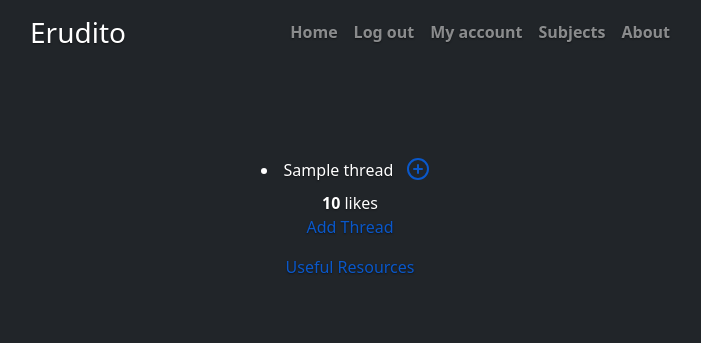
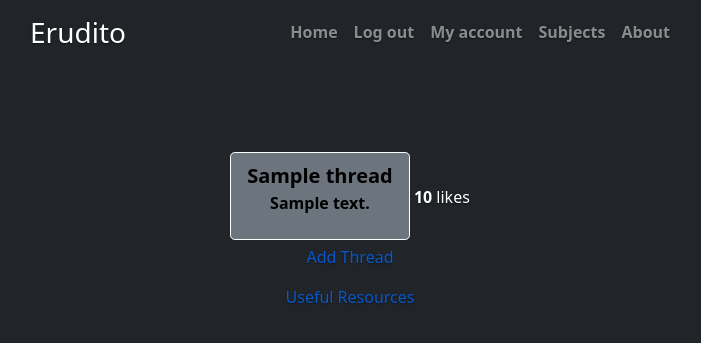
Before and after one commit to JmacCl/Erudito, a Django app: a page that uses templates/erudito/subject.html in a window 1280 px wide. Shown: the top 343 px of the page, without its empty margins (290-991 px from the left). Run offline with Django 3.2, Linux system fonts and the light colour scheme; a user stored in the database is signed in; tables that the repository leaves empty hold one stand-in row (values such as "Sample post"); some libraries are stand-ins or nearby versions.

Commit message:
Making thread buttons look nicer

```diff
--- a/static/erudito/cover.css
+++ b/static/erudito/cover.css
@@ -63,3 +63,11 @@ body {
 .subject-text-colour{
     color: #333333;
 }
+
+.subject-thread-presentation{
+    color: black;
+    /*background-color:#212520;*/
+}
+.subject-thread-body{
+    font-size: medium;
+}
--- a/templates/erudito/profile.html
+++ b/templates/erudito/profile.html
@@ -9,7 +9,7 @@
 {% endblock %}
 
 {% block body_block %}
-<div class="container"
+<div class="container">
     <p> username: {{ ouser }}</p>
     <p>email: {{ ouser.email }}</p>
     <p>role: {{ ouser.userprofile.role }}</P>
--- a/templates/erudito/subject.html
+++ b/templates/erudito/subject.html
@@ -12,8 +12,10 @@
     {% if user.is_authenticated %}
         {% for thread, vote in votes %}
         <div>
-        <li>{{ thread.title }} <button class="btn btn-sm" type="button"> <a href="{% url 'eruditoapp:show_thread' subject.slug thread.slug %}"><span data-feather="plus-circle"></span> </a> </button></li>
-                    <strong id="like_count_thread{{ thread.id }}">{{ thread.score }} </strong> likes<br>
+{#        <li><a href="{% url 'eruditoapp:show_thread' subject.slug thread.slug %}">{{ thread.title }} </a> </li>#}
+            <button class="btn btn-lg btn-secondary fw-bold border-white " onclick= "location.href= '{% url 'eruditoapp:show_thread' subject.slug thread.slug %}'" ><a href="{% url 'eruditoapp:show_thread' subject.slug thread.slug %}" class="subject-thread-presentation" >{{ thread.title }}
+            <br><p class="subject-thread-body">{{ thread.body }}</p></a></button>
+            <strong id="like_count_thread{{ thread.id }}">{{ thread.score }} </strong> likes
                     {% if vote %}
                     <button id= "threadbtn{{ thread.id }}"
                             data-threadid="{{ thread.id }}"
@@ -46,3 +48,7 @@
 
 
 {#<li> <a href="{% url 'eruditoapp:show_thread' subject.slug thread.slug %}"> {{ thread.title }} -- {{ thread.score }} </a></li>#}
+
+
+{#old link#}
+{#<li><a href="{% url 'eruditoapp:show_thread' subject.slug thread.slug %}">{{ thread.title }} </a> </li>#}
--- a/templates/erudito/useful-resources.html
+++ b/templates/erudito/useful-resources.html
@@ -13,10 +13,5 @@
     <br/>
     {% for resource in resources %}
         <li>{{ resource.body }}: <a href="{{ resource.url }}">{{ resource.url }}</a> </li>
-
-
     {% endfor %}
-
-
-
 {% endblock %}
```
